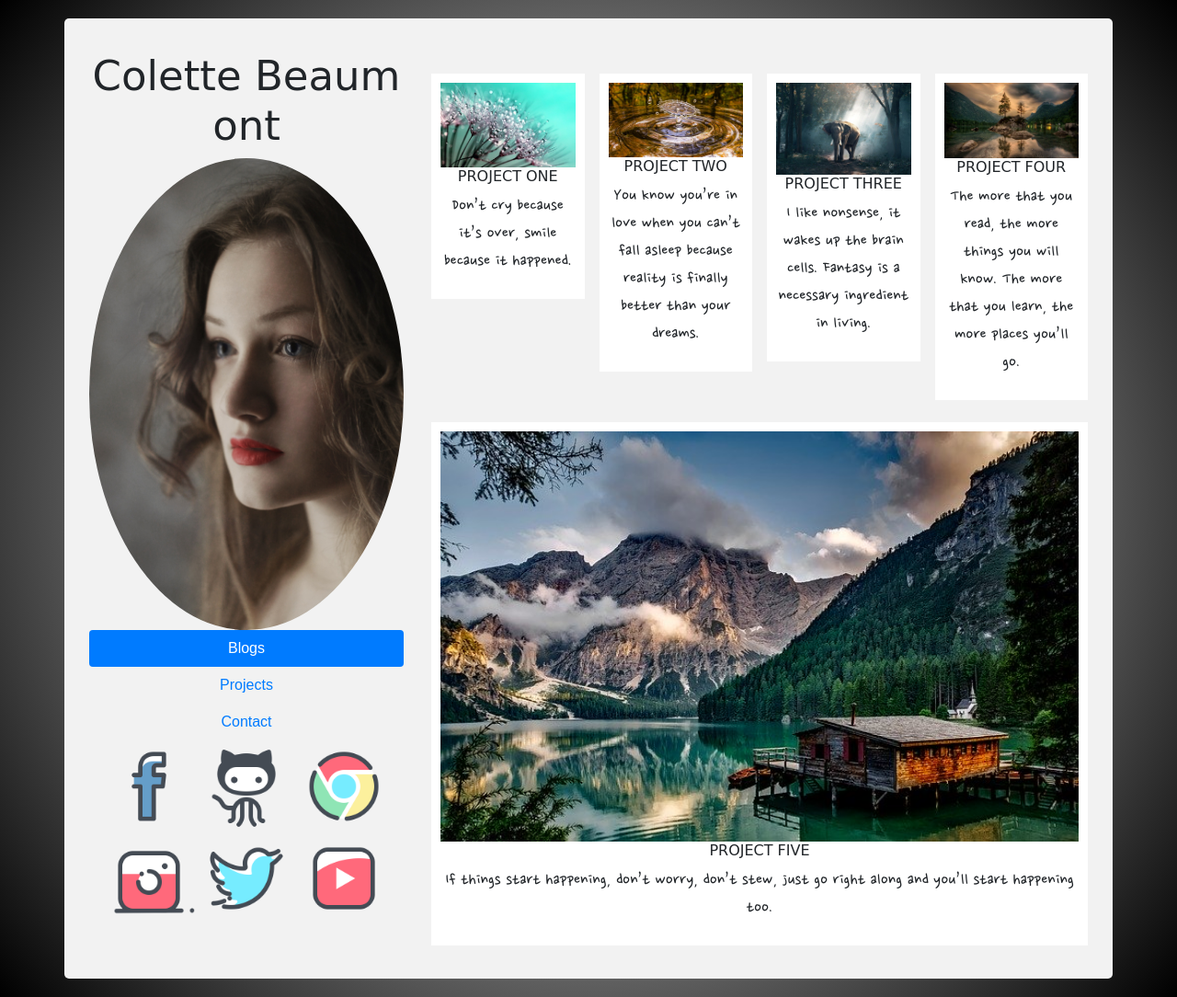
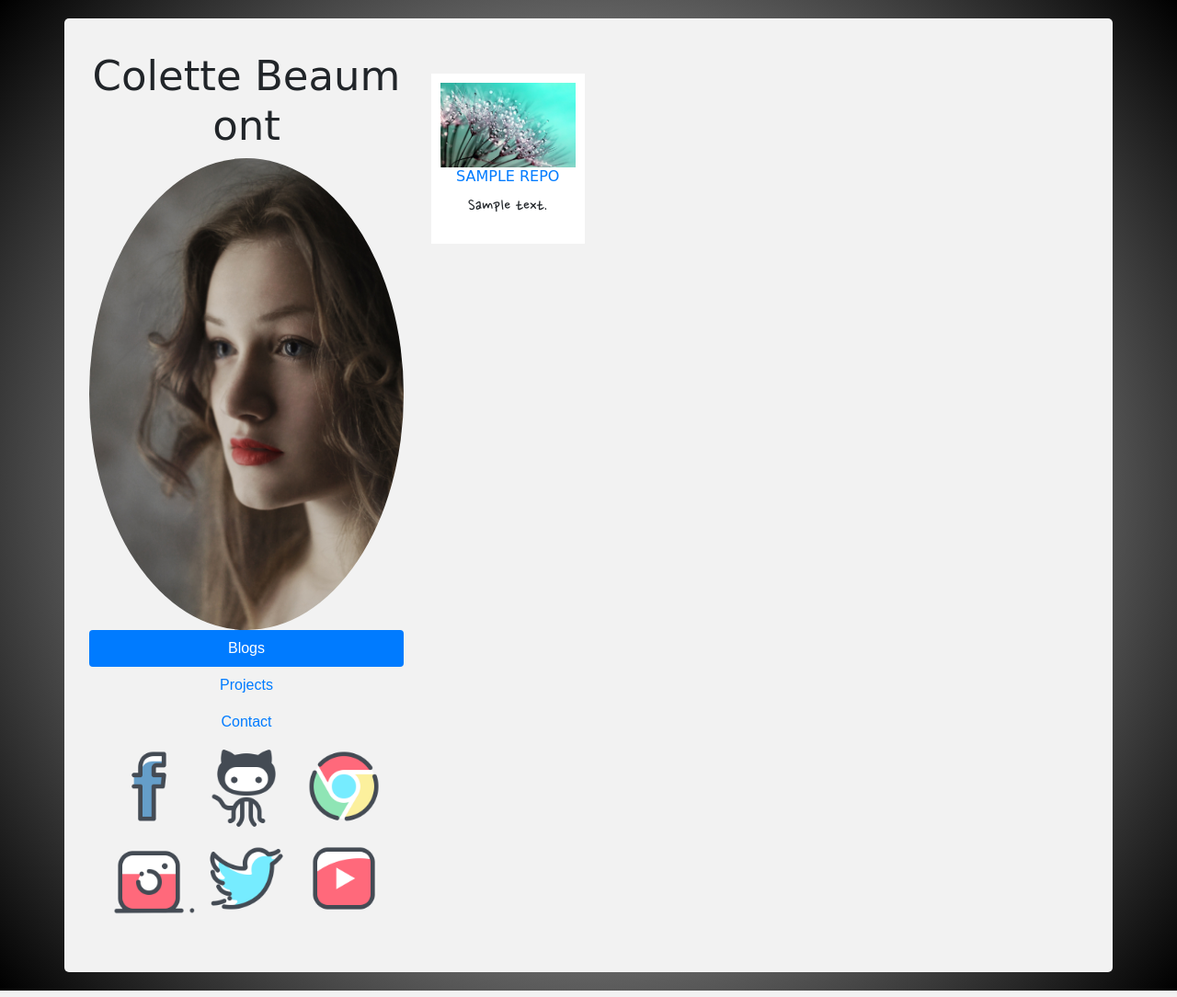
Before and after one commit to cindynguyen-gh/HW5, a Python web app: template templates/content/projects.html in a window 1280 px wide. Shown: the whole page at 92% size. Run offline with Jinja, Linux system fonts and the light colour scheme; the template is opened without the code that fills it: most values are stand-ins (such as "Sample title", 1, 10 or a date in 2020); some libraries are stand-ins or nearby versions; some web fonts are replaced.

Commit message:
close to final commit

```diff
--- a/templates/content/projects.html
+++ b/templates/content/projects.html
@@ -7,47 +7,21 @@
 
 
 {% block content %}
-<!-- MAIN (Center website) -->
+
 <div class="col-sm-8 rightpanel">
 
-<!-- Portfolio Gallery Grid -->
+
+
         <div class="row">
+          {% for repo in repos %}
           <div class="column">
             <div class="content">
               <img src="/static/img/project/dandelion.jpg" alt="Mountains" style="width:100%">
-              <h3>Project One</h3>
-              <p>Don’t cry because it’s over, smile because it happened.</p>
+              <a href="{{ repo.html_url }}"><h3>{{ repo.name }}</h3></a>
+              <p>{{ repo.description }}</p>
             </div>
           </div>
-          <div class="column">
-            <div class="content">
-              <img src="/static/img/project/drop.jpg" alt="drop" style="width:100%">
-              <h3>Project Two</h3>
-              <p>You know you’re in love when you can’t fall asleep because reality is finally better than your dreams.</p>
-            </div>
-          </div>
-          <div class="column">
-            <div class="content">
-              <img src="static/img/project/elephantjpg.jpg" alt="elephant" style="width:100%">
-              <h3>Project Three</h3>
-              <p>I like nonsense, it wakes up the brain cells. Fantasy is a necessary ingredient in living.</p>
-            </div>
-          </div>
-          <div class="column">
-            <div class="content">
-              <img src="/static/img/project/nature.jpg" alt="nature" style="width:100%">
-              <h3>Project Four</h3>
-              <p>The more that you read, the more things you will know. The more that you learn, the more places you’ll go.</p>
-            </div>
-          </div>
-        </div>
+          {% endfor %}
 
-        <div class="content">
-          <img src="/static/img/project/italy.jpg" alt="italy" style="width:100%">
-          <h3>Project Five</h3>
-          <p>If things start happening, don’t worry, don’t stew, just go right along and you’ll start happening too.</p>
-        </div>
-
-        <!-- END MAIN -->
         </div>
 {% endblock %}
--- a/urls.py
+++ b/urls.py
@@ -4,11 +4,10 @@ import views
 
 # In this example, we've separated out the views.py into a new file
 urlpatterns = [
-    # path('', views.index),
+    path('', views.index),
     path('blogs', views.index),
     path('projects', views.projects),
     path('contact', views.contact),
-    path('github-api-example', views.github_api_example),
 ]
 
 # Boilerplate to include static files
```
Also changed, not shown: views.py (+4 -30 lines).
